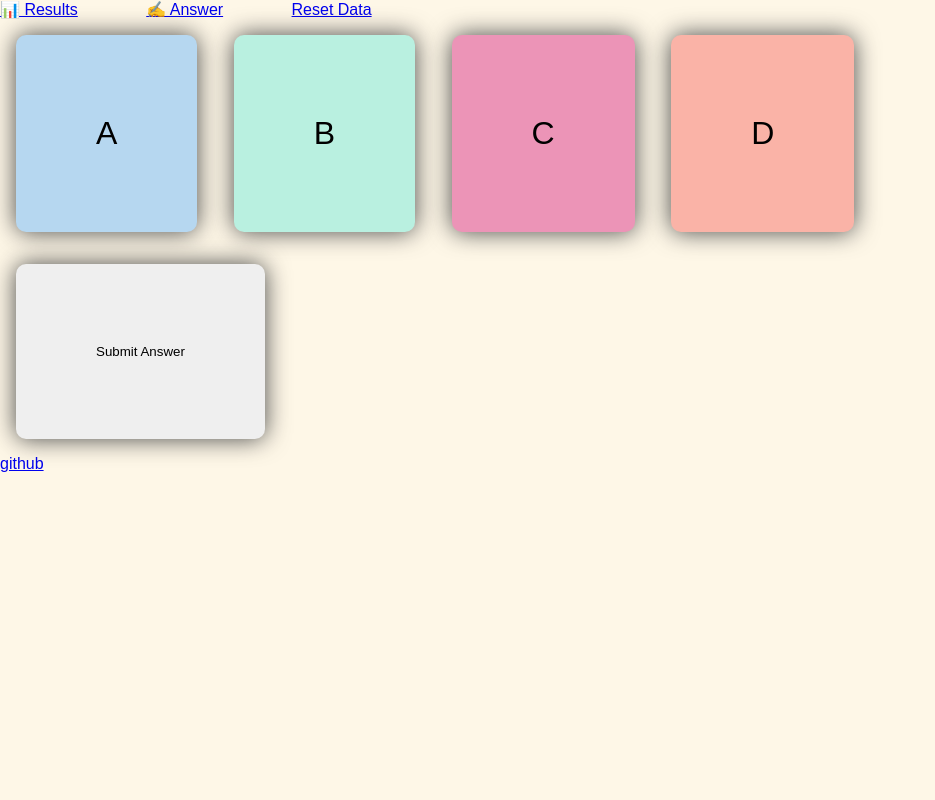
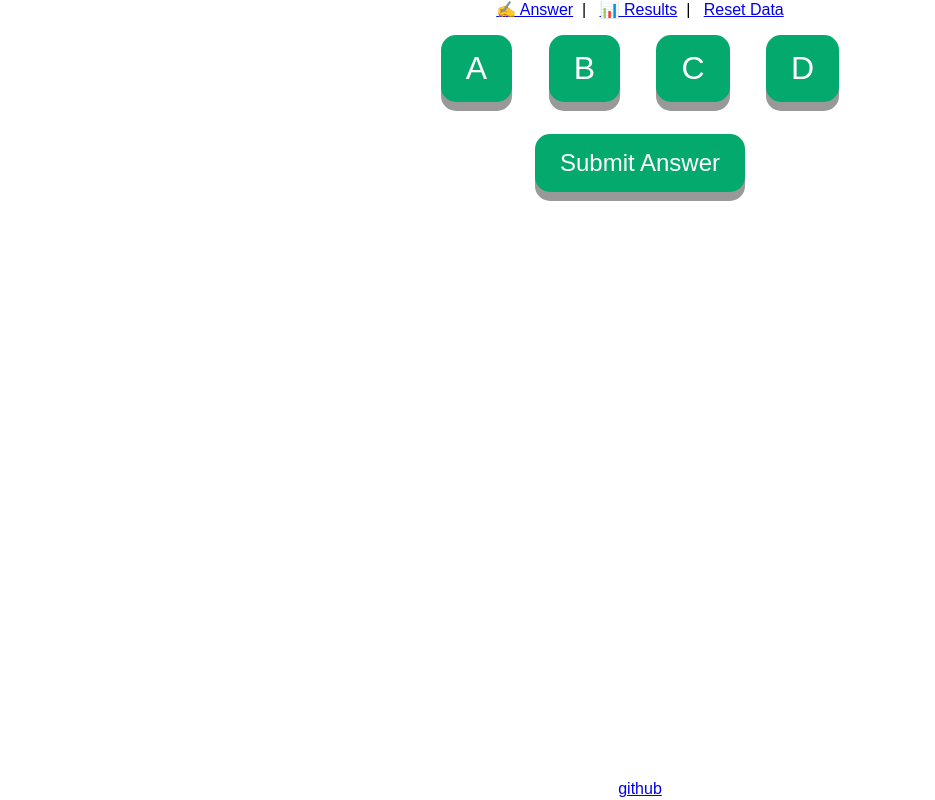
Before and after one commit to j-vanrav/maca-quiz, a Flask app: page / in a window 1280 px wide. Shown: the whole page, without its empty margins (0-935 px from the left). Run offline with Flask 2, Linux system fonts and the light colour scheme; some libraries are stand-ins or nearby versions.

Commit message:
green buttons

```diff
--- a/app/static/CSS/style.css
+++ b/app/static/CSS/style.css
@@ -1,75 +1,58 @@
-:root{
-    --color-cosmic-latte: #FEF7E7;
-    --color-beau-blue: #B6D7F0;
-    --color-pale-blue: #B9F0E0;
-    --color-amaranth-pink: #EC94B7;
-    --color-melon: #FAB3A7;
-}
-
 *{
     margin: 0;
     font-family: sans-serif;
 }
 html{
-    background-color: var(--color-cosmic-latte);
+    background-color: white;
 }
 body{
     height: 100vh;
     width: 100vw;
+	text-align: center;
+	align-items: center;
+}
+footer{
+	position: fixed;
+	left: 0;
+	bottom: 2px;
+	width: 100%;
 }
 
-.nav a{
-    padding-right: 5vw;
-}
+#answer-0:after{content: 'A';}
+#answer-1:after{content: 'B';}
+#answer-2:after{content: 'C';}
+#answer-3:after{content: 'D';}
 
-#answer-0{
-    background-color: var(--color-beau-blue);
-}
-#answer-0:after{
-    content: 'A';
+form input:after{
 	font-size: 32px;
-}
-#answer-0:checked:after{
-	content: '\25BA A \25C4';
-}
-#answer-1{
-    background-color: var(--color-pale-blue);
-}
-#answer-1:after{
-    content: 'B';
-	font-size: 32px;
-}
-#answer-1:checked:after{
-	content: '\25BA B \25C4';
-}
-#answer-2{
-    background-color: var(--color-amaranth-pink);
-}
-#answer-2:after{
-    content: 'C';
-	font-size: 32px;
-}
-#answer-2:checked:after{
-	content: '\25BA C \25C4';
-}
-#answer-3{
-    background-color: var(--color-melon);
-}
-#answer-3:after{
-    content: 'D';
-	font-size: 32px;
-}
-#answer-3:checked:after{
-	content: '\25BA D \25C4';
 }
 
 form input {
 	-webkit-appearance: none;
-    border: none;
-	box-shadow: 0 0 3vh rgb(71, 71, 71);
 	padding: 10vh;
     margin: 2vh;
-	border-radius: 10px;
 	display: inline-block;
 	position: relative;
+    border: none;
+    outline: none;
+	padding: 15px 25px;
+	font-size: 24px;
+	text-align: center;
+	cursor: pointer;
+	outline: none;
+	color: #fff;
+	background-color: #04AA6D;
+	border-radius: 15px;
+	box-shadow: 0 9px #999;
 }
+
+
+form input:hover {
+	background-color: #3e8e41
+}
+
+form input:checked, form input:active{
+	background-color: #3e8e41;
+	box-shadow: 0 5px #666;
+	transform: translateY(4px);
+}
--- a/app/templates/base.html
+++ b/app/templates/base.html
@@ -11,7 +11,7 @@
         {% block content %}
         {% endblock %}
     </body>
-    <div class="footer">
+    <footer>
         <p><a href="https://github.com/j-vanrav/maca-quiz">github</a></p>
-    </div>
+    </footer>
 </html>
--- a/app/templates/nav.html
+++ b/app/templates/nav.html
@@ -2,8 +2,10 @@
 
 {% block nav %}
 <div class="nav">
-    <a href="/result">&#128202; Results</a>
-    <a href="/quiz">&#9997; Answer</a>
-    <a href="/reset">Reset Data</a>
+    <p>
+        <a href="/quiz">&#9997; Answer</a>&nbsp;&nbsp;|&nbsp;&nbsp;
+        <a href="/result">&#128202; Results</a>&nbsp;&nbsp;|&nbsp;&nbsp;
+        <a href="/reset">Reset Data</a>
+    </p>
 </div>
 {% endblock %}
```
